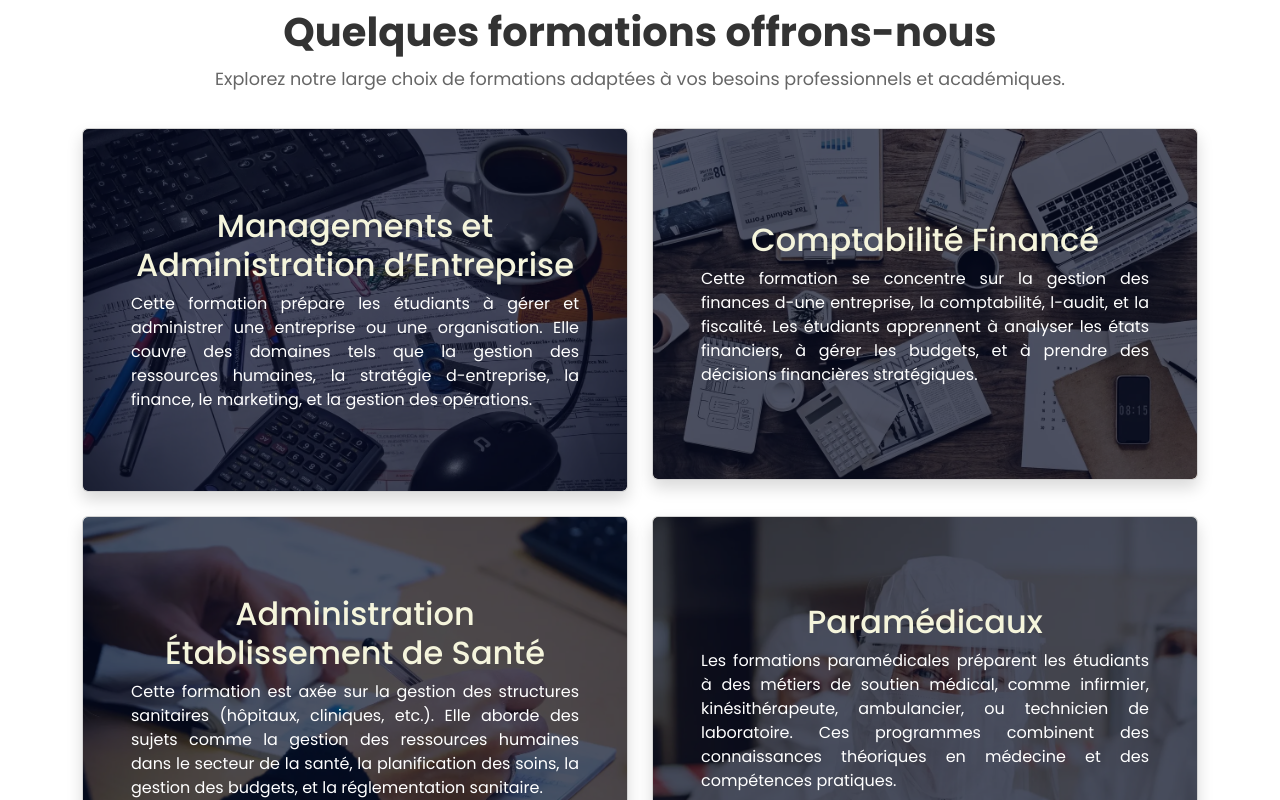
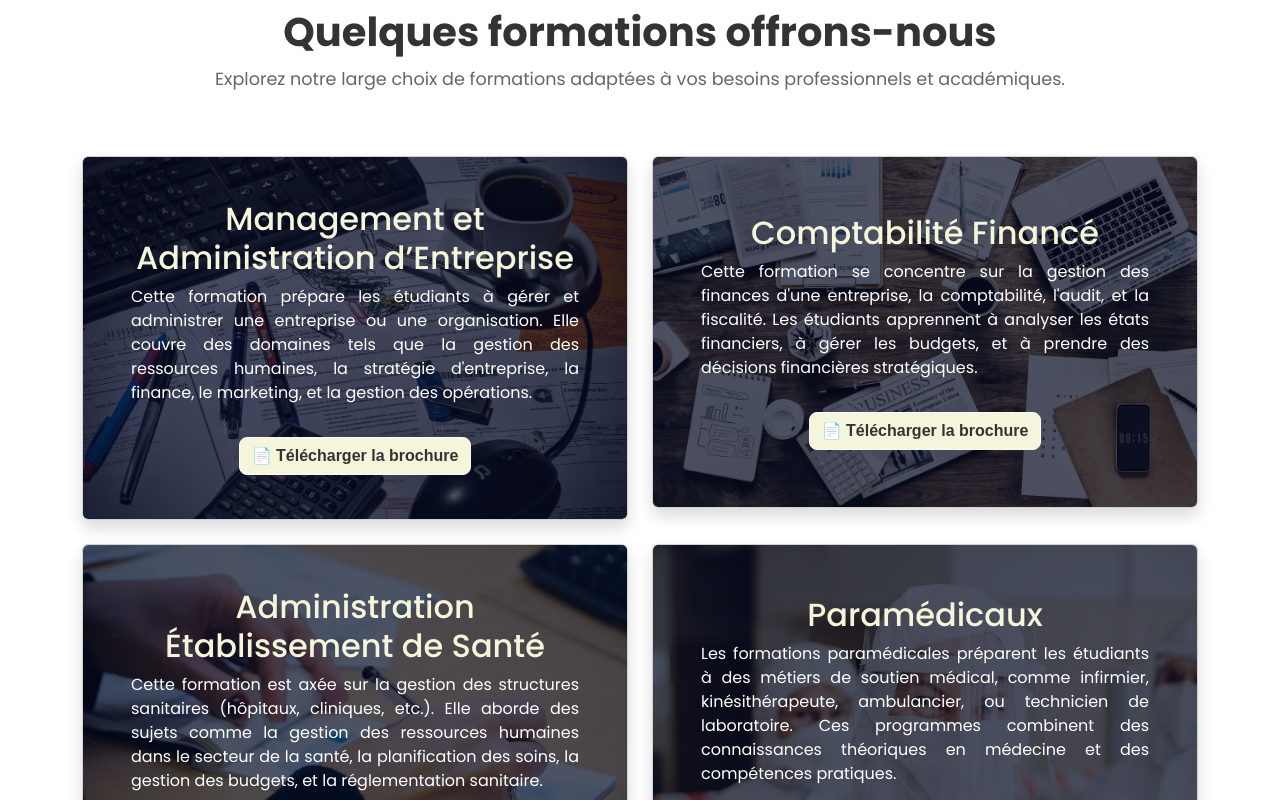
Before and after one commit to Haja-star/isfpp_front, a React (Vite) app: page /courses in a window 1280 px wide. Shown: the part 860-1660 px from the top of the page. Built offline with nearby package versions, Linux system fonts and the light colour scheme.

Commit message:
add button dowload in Cours

```diff
--- a/src/pages/Courses/Courses.jsx
+++ b/src/pages/Courses/Courses.jsx
@@ -2,7 +2,7 @@ import React from "react";
 import "./Courses.css";
 import { Card } from "react-bootstrap";
 import { Helmet } from "react-helmet";
-import arrow from "../../assets/up-arrow.png";
+import { HiArrowUp } from "react-icons/hi";
 import ArtCourseImg from "../../utils/images/management_admin.webp";
 import BusinessCourseImg from "../../utils/images/compta_finance.webp";
 import ComputerScienceCourseImg from "../../utils/images/admin_santé.webp";
@@ -10,50 +10,55 @@ import EducationCourseImg from "../../utils/images/paramède.webp";
 import HealthcareCourseImg from "../../utils/images/comm_marketing.webp";
 import LawCourseImg from "../../utils/images/comm_international.webp";
 import FaqAccordion from "../../components/FaqAccordion/FaqAccordion";
-import { HiArrowUp } from "react-icons/hi";
 
 const courses = [
   {
     id: 1,
-    img: [ArtCourseImg],
-    title: "Managements et Administration d’Entreprise",
+    img: ArtCourseImg,
+    title: "Management et Administration d’Entreprise",
     description:
-      "Cette formation prépare les étudiants à gérer et administrer une entreprise ou une organisation. Elle couvre des domaines tels que la gestion des ressources humaines, la stratégie d-entreprise, la finance, le marketing, et la gestion des opérations.",
+      "Cette formation prépare les étudiants à gérer et administrer une entreprise ou une organisation. Elle couvre des domaines tels que la gestion des ressources humaines, la stratégie d'entreprise, la finance, le marketing, et la gestion des opérations.",
+    pdf: "/docs/management.pdf",
   },
   {
     id: 2,
-    img: [BusinessCourseImg],
+    img: BusinessCourseImg,
     title: "Comptabilité Financé",
     description:
-      "Cette formation se concentre sur la gestion des finances d-une entreprise, la comptabilité, l-audit, et la fiscalité. Les étudiants apprennent à analyser les états financiers, à gérer les budgets, et à prendre des décisions financières stratégiques.",
+      "Cette formation se concentre sur la gestion des finances d'une entreprise, la comptabilité, l'audit, et la fiscalité. Les étudiants apprennent à analyser les états financiers, à gérer les budgets, et à prendre des décisions financières stratégiques.",
+    pdf: "/docs/comptabilite.pdf",
   },
   {
     id: 3,
-    img: [ComputerScienceCourseImg],
+    img: ComputerScienceCourseImg,
     title: "Administration Établissement de Santé ",
     description:
       "Cette formation est axée sur la gestion des structures sanitaires (hôpitaux, cliniques, etc.). Elle aborde des sujets comme la gestion des ressources humaines dans le secteur de la santé, la planification des soins, la gestion des budgets, et la réglementation sanitaire.",
+    pdf: "/docs/sante.pdf",
   },
   {
     id: 4,
-    img: [EducationCourseImg],
+    img: EducationCourseImg,
     title: "Paramédicaux",
     description:
       "Les formations paramédicales préparent les étudiants à des métiers de soutien médical, comme infirmier, kinésithérapeute, ambulancier, ou technicien de laboratoire. Ces programmes combinent des connaissances théoriques en médecine et des compétences pratiques.",
+    pdf: "/docs/paramed.pdf",
   },
   {
     id: 5,
-    img: [HealthcareCourseImg],
+    img: HealthcareCourseImg,
     title: "Communication et Marketing",
     description:
       "Cette formation vise à développer des compétences en communication interne et externe, en stratégie marketing, et en gestion de la relation client. Les étudiants apprennent à créer des campagnes publicitaires, à gérer les médias sociaux, et à analyser les comportements des consommateurs.",
+    pdf: "/docs/marketing.pdf",
   },
   {
     id: 6,
-    img: [LawCourseImg],
+    img: LawCourseImg,
     title: "Marketing et Commerce International",
     description:
-      "Cette formation se concentre sur les stratégies de marketing à l-international et la gestion des échanges commerciaux entre pays. Elle aborde des sujets comme le commerce international, les études de marché, la gestion des exportations, et le marketing interculturel. ",
+      "Cette formation se concentre sur les stratégies de marketing à l'international et la gestion des échanges commerciaux entre pays. Elle aborde des sujets comme le commerce international, les études de marché, la gestion des exportations, et le marketing interculturel.",
+    pdf: "/docs/commerce.pdf",
   },
 ];
 
@@ -67,6 +72,7 @@ function Courses() {
           content="Découvrez notre engagement à fournir des formations adaptées aux réalités du marché et dispensées par des experts."
         />
       </Helmet>
+
       <header className="h-100 min-vh-100 d-flex align-items-center text-light">
         <div className="container h-100 d-flex flex-column align-items-center justify-content-center text-light">
           <h1 data-aos="fade-down" className="text-center fw-semibold">
@@ -83,7 +89,7 @@ function Courses() {
         </div>
       </header>
 
-      {/* Bouton flottant pour ouvrir la fenêtre contextuelle */}
+      {/* Bouton flottant pour remonter */}
       <div
         className="floating-button"
         onClick={() => window.scrollTo({ top: 0, behavior: "smooth" })}
@@ -93,13 +99,14 @@ function Courses() {
 
       <div className="container py-5">
         <div className="row g-4">
-          <div className="title_h1">
+          <div className="title_h1 text-center mb-5">
             <h1>Quelques formations offrons-nous</h1>
             <p>
               Explorez notre large choix de formations adaptées à vos besoins
               professionnels et académiques.
             </p>
           </div>
+
           {courses.map((course) => (
             <div key={course.id} className="col-lg-6 mb-4">
               <Card
@@ -107,7 +114,7 @@ function Courses() {
                 className="text-white shadow scale-hover-effect"
               >
                 <Card.Img src={course.img} alt="formation_image" />
-                <Card.ImgOverlay className="d-flex flex-column align-items-center justify-content-center p-md-5">
+                <Card.ImgOverlay className="d-flex flex-column align-items-center justify-content-center p-md-5 text-center">
                   <Card.Title
                     className="fs-2"
                     style={{
@@ -120,6 +127,22 @@ function Courses() {
                   <Card.Text className="text-justify">
                     {course.description}
                   </Card.Text>
+
+                  {course.pdf && (
+                    <a
+                      href={course.pdf}
+                      download
+                      className="btn btn-light mt-3"
+                      style={{
+                        backgroundColor: "#f5f5dc",
+                        color: "#333",
+                        fontWeight: "bold",
+                        borderRadius: "8px",
+                      }}
+                    >
+                      📄 Télécharger la brochure
+                    </a>
+                  )}
                 </Card.ImgOverlay>
               </Card>
             </div>
```
